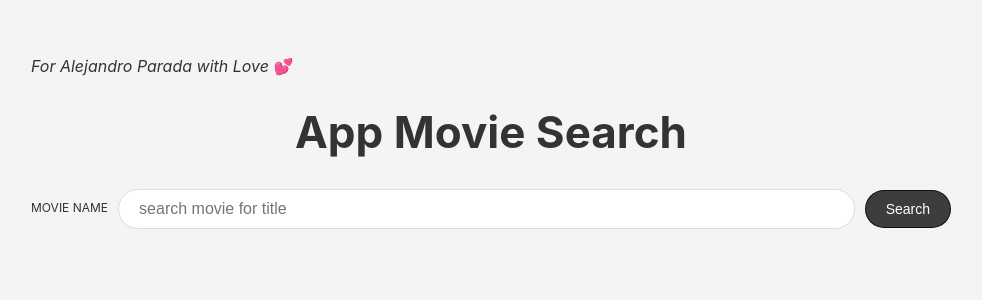
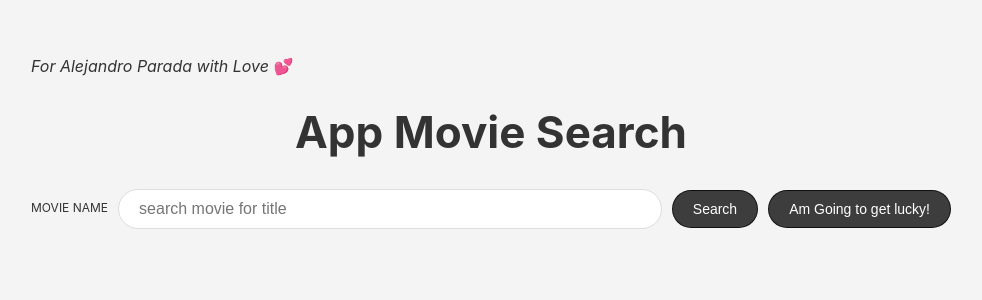
Before and after one commit to durbonca/movie-db-app, a React (Create React App) app: page / in a window 1280 px wide. Shown: the top 300 px of the page, without its empty margins (149-1131 px from the left). Built offline with nearby package versions, Linux system fonts and the light colour scheme.

Commit message:
random word search created

```diff
--- a/package.json
+++ b/package.json
@@ -6,6 +6,7 @@
     "@testing-library/jest-dom": "^5.11.4",
     "@testing-library/react": "^11.1.0",
     "@testing-library/user-event": "^12.1.10",
+    "random-words": "^1.1.1",
     "react": "^17.0.1",
     "react-dom": "^17.0.1",
     "react-scripts": "4.0.3",
--- a/src/App.css
+++ b/src/App.css
@@ -33,7 +33,6 @@ small {
 
 .form{
   display: grid;
-
 }
 .label{
   font-size: 1.2rem;
@@ -60,6 +59,7 @@ small {
   font-size: 1.4rem;
   cursor: pointer;
   transition: background-color 250ms;
+  margin-bottom: .3rem;
 }
 
 .button:hover{
@@ -68,12 +68,15 @@ small {
 
 @media (min-width: 786px){
   .form{
-    grid-template-columns: auto 1fr auto;
+    grid-template-columns: auto 1fr auto auto;
     grid-gap: 1rem;
     align-items: center;
   }
   .input{
     margin-bottom: 0;
+  }
+  .button{
+    margin-bottom: 0rem;
   }
 }
 
--- a/src/components/SearchMovies.js
+++ b/src/components/SearchMovies.js
@@ -3,15 +3,18 @@ import MovieCard from "./MovieCard"
 
 export default function SearchMovies(){
 
+    const randomWords = require('random-words');
+
     const [query, setQuery] = useState('')
     const [movies, setMovies] = useState([])
 
+    const getRandomWord = async () => {
+        setQuery(randomWords())
+    }
+
     const searchMovies = async (event) => {
         event.preventDefault()
-
-
         const url = `https://api.themoviedb.org/3/search/movie?api_key=e2d0b7f154975768708e01ba3e8d3e2b&language=es-ES&query=${query}&page=1&include_adult=false`;
-
         fetch(url)
         .then(Response => Response.json())
         .then(data => {setMovies(data.results)})
@@ -32,6 +35,7 @@ export default function SearchMovies(){
                     name="query"
                     type="text"
                     value={query}
+                    required
                     onChange={(e)=> setQuery(e.target.value) }
                     placeholder="search movie for title"/>
 
@@ -39,6 +43,12 @@ export default function SearchMovies(){
                     type="submit"
                     className="button">
                         Search
+                </button>
+                <button
+                    type="submit"
+                    onClick={getRandomWord}
+                    className="button">
+                        Am Going to get lucky!
                 </button>
         </form>
 
```
Also changed, not shown: 2 other files (tests, documents, lock files or other folders).
